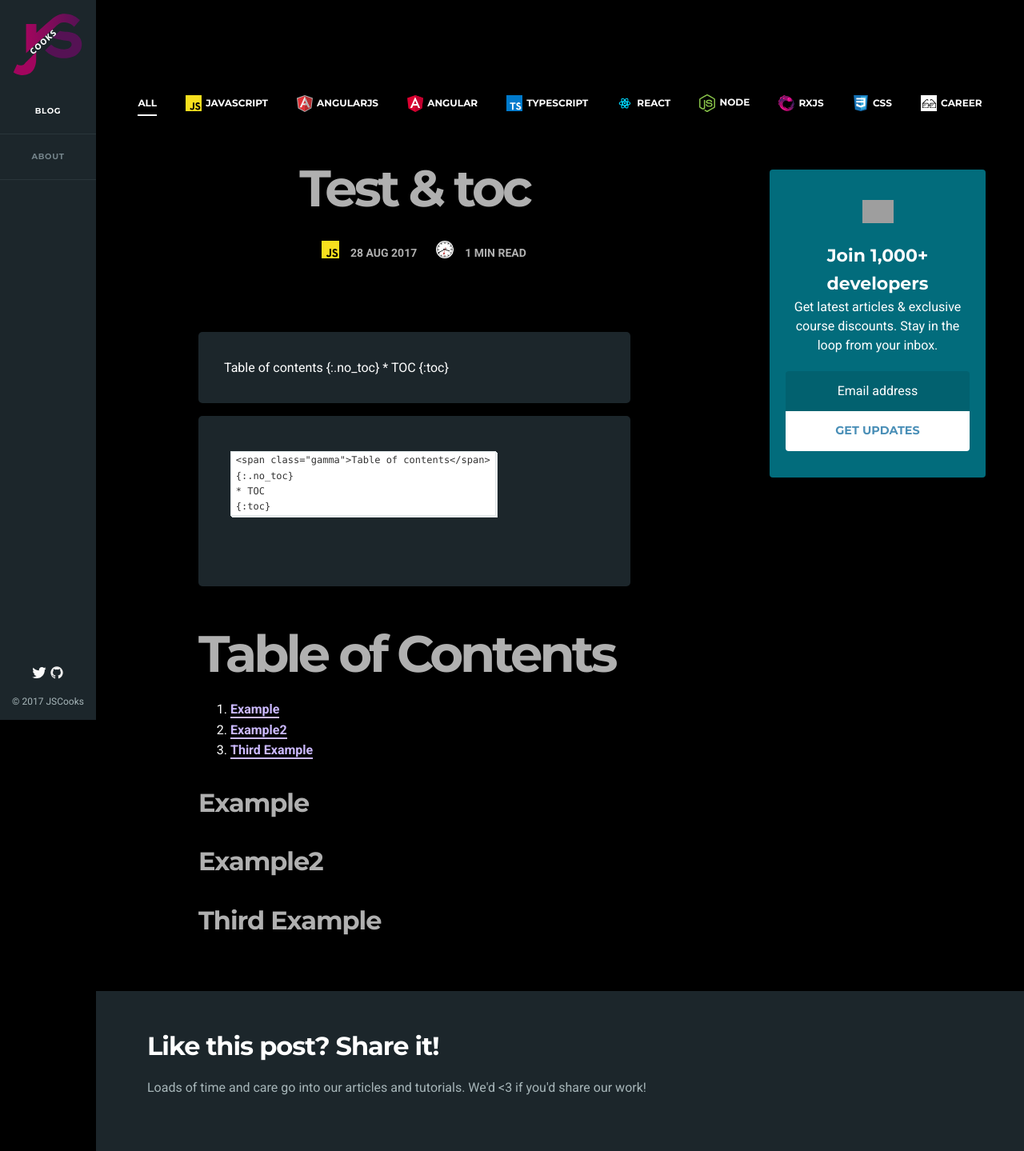
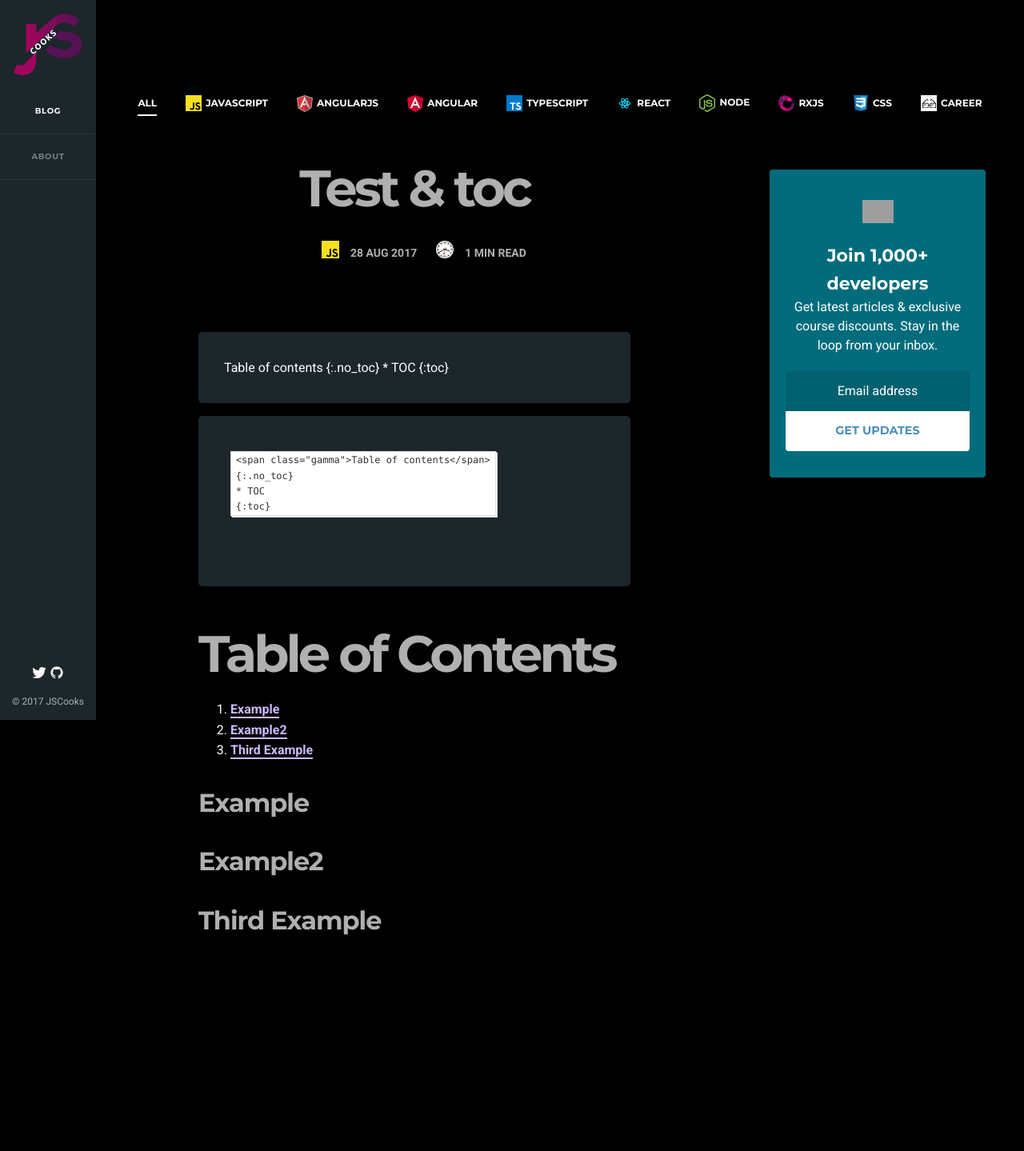
Before and after one commit to jscoox/jscoox.github.com, a Jekyll site: the page built from _posts/2017-08-28-test-and-toc.md, in a window 1280 px wide. Shown: the whole page at 80% size. Built offline with Jekyll 4.4.1, drawn with Linux system fonts in a browser that asks for light colours; after the commit the page ends 1223 px from its top, so only the background shows below that; grey boxes are pictures that could not be loaded.

Commit message:
Update post.html

```diff
--- a/_layouts/post.html
+++ b/_layouts/post.html
@@ -45,12 +45,6 @@ layout: default
         </article>
     </div>
 
-    <div class="sharing-is-caring">
-        <h2>Like this post? Share it!</h2>
-        <p>Loads of time and care go into our articles and tutorials. We'd <3 if you'd share our work! </p>
-        <div class="addthis_inline_share_toolbox"></div>
-    </div>
-
     {% include aside.html %}
 </div>
 <script type="text/javascript" src="//s7.addthis.com/js/300/addthis_widget.js#pubid=ra-59a3adf2cbb6519f"></script>
```
